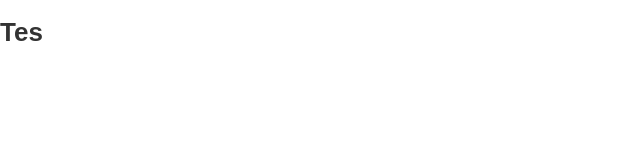
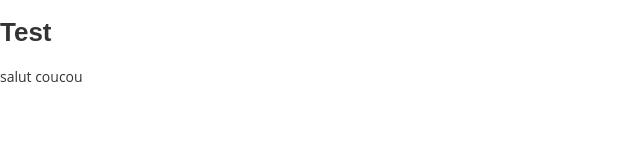
Before and after one commit to ldandrel/Gym-Workout-Clicker, a website: page dist/index.html in a window 1280 px wide. Shown: the whole page, without its empty margins (0-640 px from the left). Drawn offline with Linux system fonts and the light colour scheme.

Commit message:
Change test
I test commit

```diff
--- a/dist/index.html
+++ b/dist/index.html
@@ -38,9 +38,9 @@
 
     <body>
 
-        <h1>Tes</h1>
+        <h1>Test</h1>
 
-
+        <p>salut coucou</p>
 
         <script src="assets/js/app.min.js"></script>
     </body>
```
